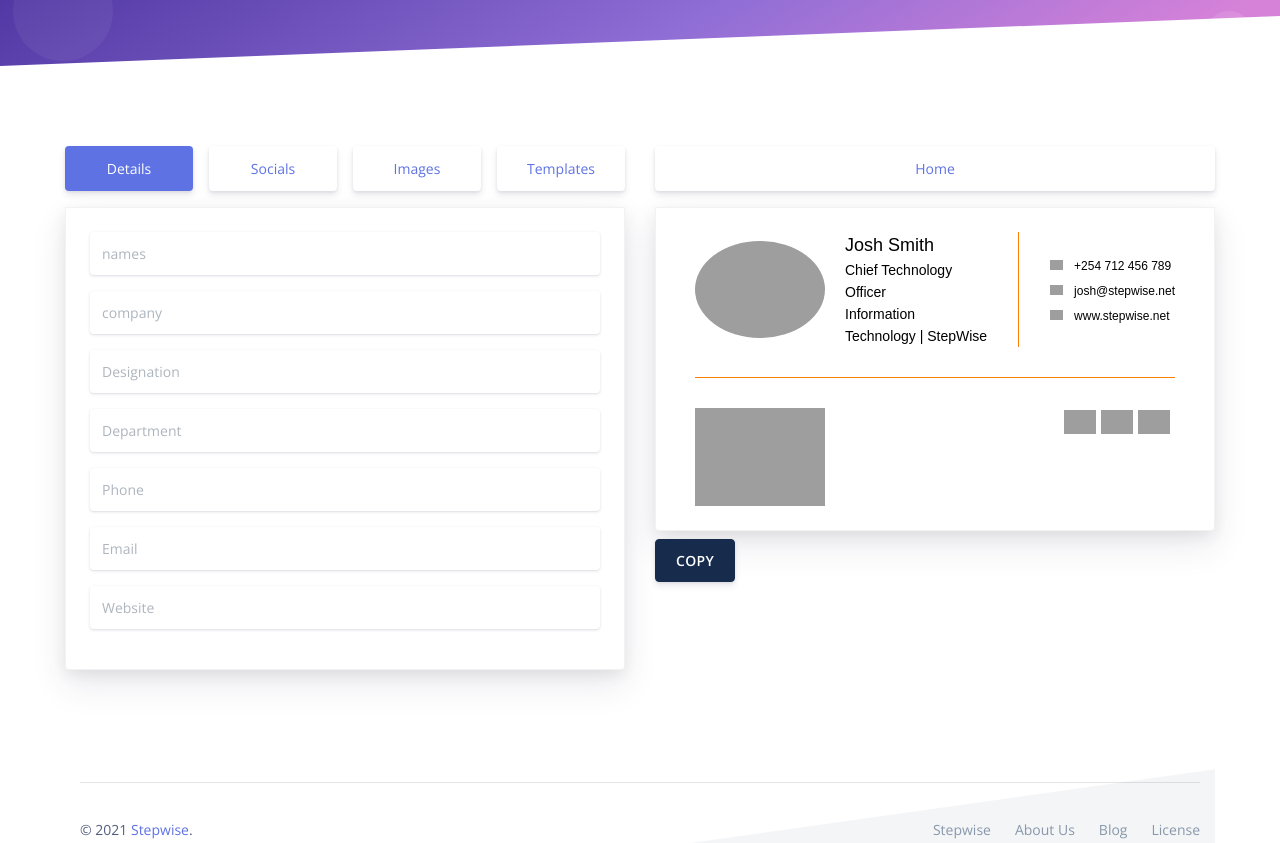
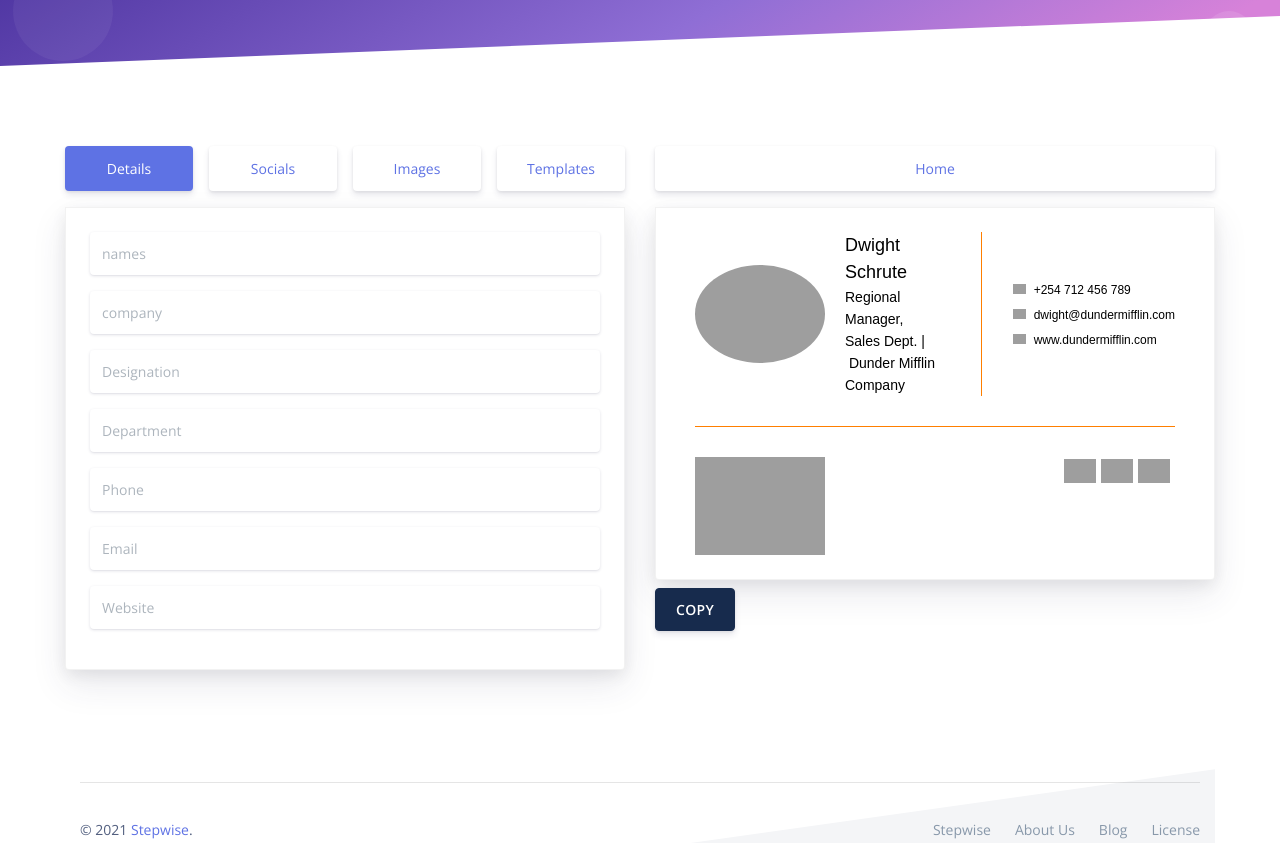
Before and after one commit to fredricksimi/newsignature, a Django app: page / in a window 1280 px wide. Shown: the part 540-1383 px from the top of the page. Run offline with Django 3.2, Linux system fonts and the light colour scheme; the visitor is signed in with stand-in values (Sample User, id 1); some libraries are stand-ins or nearby versions; grey boxes are pictures that could not be loaded.

Commit message:
today commit

```diff
--- a/signature/templates/signature/index.html
+++ b/signature/templates/signature/index.html
@@ -184,17 +184,16 @@
                                                                   style="max-width: 130px;border-radius: 50%;"></span></td>
                                                       <td style="vertical-align: middle;">
                                                           <h3 color="#000000" id="names"
-                                                              style="margin: 0px; font-size: 18px; color: rgb(0, 0, 0);">Josh Smith
+                                                              style="margin: 0px; font-size: 18px; color: rgb(0, 0, 0);">Dwight Schrute
                                                           </h3>
                                                           <p color="#000000" font-size="medium" class="sc-fMiknA bxZCMx"
                                                               style="margin: 0px; color: rgb(0, 0, 0); font-size: 14px; line-height: 22px;">
-                                                              <span id="designation">Chief Technology Officer</span>
+                                                              <span id="designation">Regional Manager,</span>
                                                           </p>
                                                           <p color="#000000" font-size="medium" class="sc-dVhcbM fghLuF"
                                                               style="margin: 0px; font-weight: 500; color: rgb(0, 0, 0); font-size: 14px; line-height: 22px;">
-                                                              <span id="department">Information
-                                                                  Technology</span><span>&nbsp;|&nbsp;</span><span
-                                                                  id="company">StepWise</span>
+                                                              <span id="department">Sales Dept.</span><span>&nbsp;|&nbsp;</span><span
+                                                                  id="company">Dunder Mifflin Company</span>
                                                           </p>
                                                       </td>
                                                       <td width="30">
@@ -257,10 +256,10 @@
                                                                               </tbody>
                                                                           </table>
                                                                       </td>
-                                                                      <td style="padding: 0px;"><a href="mailto:josh@stepwise.net"
+                                                                      <td style="padding: 0px;"><a href="mailto:dwight@dundermifflin.com"
                                                                               color="#000000" class="sc-gipzik iyhjGb"
                                                                               style="text-decoration: none; color: rgb(0, 0, 0); font-size: 12px;"><span
-                                                                                  id="email">&nbsp;josh@stepwise.net</span></a>
+                                                                                  id="email">&nbsp;dwight@dundermifflin.com</span></a>
                                                                       </td>
                                                                   </tr>
                                                                   <tr height="25" style="vertical-align: middle;">
@@ -283,10 +282,10 @@
                                                                               </tbody>
                                                                           </table>
                                                                       </td>
-                                                                      <td style="padding: 0px;"><a href="//www.stepwise.net"
+                                                                      <td style="padding: 0px;"><a href="//www.dundermifflin.com"
                                                                               color="#000000" class="sc-gipzik iyhjGb"
                                                                               style="text-decoration: none; color: rgb(0, 0, 0); font-size: 12px;"><span
-                                                                                  id="website">&nbsp;www.stepwise.net</span></a>
+                                                                                  id="website">&nbsp;www.dundermifflin.com</span></a>
                                                                       </td>
                                                                   </tr>
                                                               </tbody>
```
Also changed, not shown: signature/templates/signature/base.html (line endings or trailing spaces).
